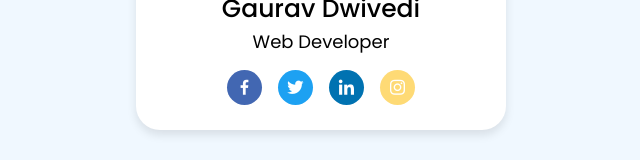
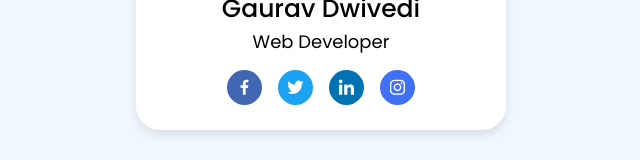
Before and after one commit to gauravdwivediofficial/profile-card, a plain HTML site: page index.html in a window 1280 px wide. Shown: the part 438-598 px from the top of the page, without its empty margins (319-959 px from the left). Drawn offline with nearby package versions, Linux system fonts and the light colour scheme.

Commit message:
Update index.html

```diff
--- a/index.html
+++ b/index.html
@@ -26,7 +26,7 @@
             <a href="https://www.linkedin.com/in/gauravdwivediofficial/" target="_blank" style="background: #0072b1;" class="link">
                 <i class='bx bxl-linkedin'></i>
             </a>
-            <a href="https://www.instagram.com/gauravdwivediofficial" target="_blank" style="background: #feda75;" class="link">
+            <a href="https://www.instagram.com/gauravdwivediofficial" target="_blank" class="link" id="link">
                 <i class='bx bxl-instagram'></i>
             </a>
         </div>
```
